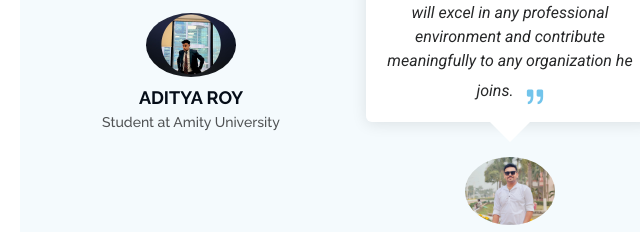
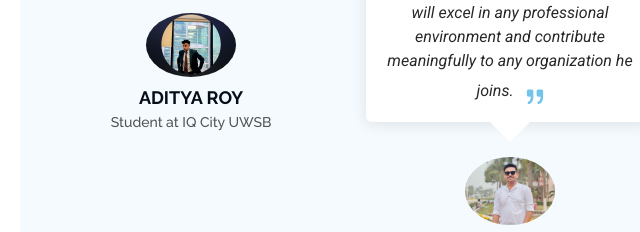
Before and after one commit to 404codeERROR/SOHAN-WEBSITE, a plain HTML site: page index.html in a window 1280 px wide. Shown: the part 4749-4981 px from the top of the page, 280-920 px from the left. Drawn offline with Linux system fonts and the light colour scheme.

Commit message:
Update index.html

```diff
--- a/index.html
+++ b/index.html
@@ -429,7 +429,7 @@ Soft Skills: Leadership, Time Management, Teamwork, Critical Thinking</p>
                 </p>
                 <img src="assets/img/testimonials/testimonials-2.jpeg" class="testimonial-img" alt="">
                 <h3>ADITYA ROY</h3>
-                <h4>Student at Amity University</h4>
+                <h4>Student at IQ City UWSB</h4>
               </div>
             </div><!-- End testimonial item -->
 
```
